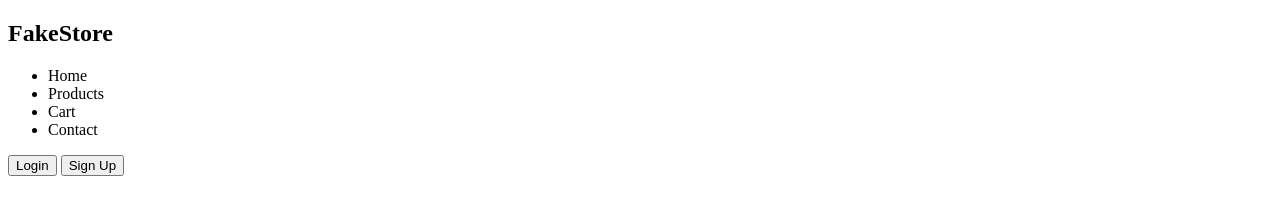
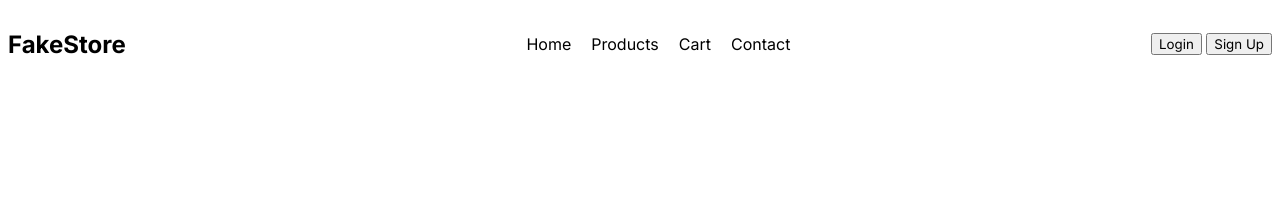
Before and after one commit to ManishJangid007/FakeStore, a plain HTML site: page index.html in a window 1280 px wide. Drawn offline with Linux system fonts and the light colour scheme.

Commit message:
new font

```diff
--- a/index.html
+++ b/index.html
@@ -3,11 +3,15 @@
 <head>
     <meta charset="UTF-8">
     <meta name="viewport" content="width=device-width, initial-scale=1.0">
+    <link rel="preconnect" href="https://fonts.googleapis.com">
+    <link rel="preconnect" href="https://fonts.gstatic.com" crossorigin>
+    <link href="https://fonts.googleapis.com/css2?family=Inter:wght@400;500;700&display=swap" rel="stylesheet">
     <title>FakeStore</title>
     <link rel="stylesheet" href="nav.css">
+    <link rel="stylesheet" href="style.css">
 </head>
 <body>
-    <nav>
+    <nav class="navbar">
         <h2>FakeStore</h2>
         <ul>
             <li>Home</li>
--- a/nav.css
+++ b/nav.css
@@ -0,0 +1,24 @@
+.navbar {
+    display: flex;
+    justify-content: space-between;
+    align-items: center;
+}
+
+.navbar > ul {
+    display: flex;
+}
+
+.navbar > ul > li {
+    list-style: none;
+    margin: 10px;
+}
+
+.navbar > h2 {
+    font-family: Inter;
+    font-style: normal;
+    font-weight: 700;
+}
+
+.navbar button {
+    font-family: 'Inter', sans-serif;
+}
--- /dev/null
+++ b/style.css
@@ -0,0 +1,3 @@
+body {
+    font-family: 'Inter', sans-serif;
+}
```
